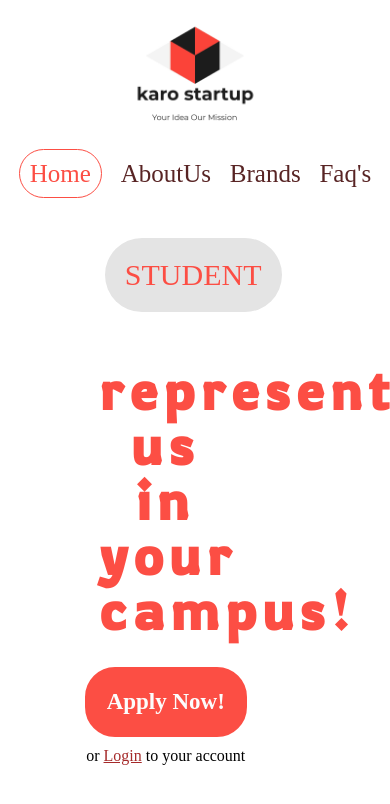
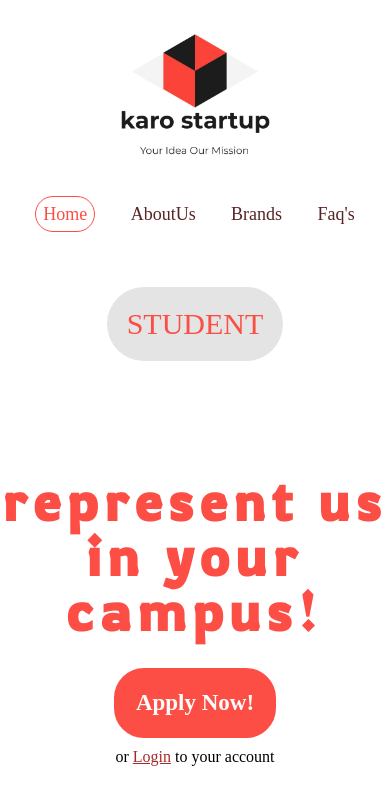
Before and after one commit to VPS07/webdevProject, a React (Create React App) app in the folder frontend/: page / in a window 390 px wide. Shown: the top 804 px of the page. Built offline with nearby package versions, Linux system fonts and the light colour scheme.

Commit message:
nav + home tab (mobile responsive)

```diff
--- a/frontend/src/components/App.jsx
+++ b/frontend/src/components/App.jsx
@@ -14,7 +14,6 @@ function App() {
     <Router>
       <div className="App">
         <Nav />
-
         <Routes>
           <Route path="/" element={<Home/>} />
           <Route path="/casignup" element={<CASignup/>} />
--- a/frontend/src/components/style/Home.css
+++ b/frontend/src/components/style/Home.css
@@ -63,3 +63,16 @@
   background-color: var(--alabaster);
   color: var(--sunset-orange);
 }
+
+@media only screen and (max-width: 850px) {
+  .home {
+    width: 100%;
+    height: 70vh;
+  }
+  .home > .links {
+    justify-content: center;
+  }
+  .home > .main > h1 {
+    width: 100%;
+  }
+}
--- a/frontend/src/components/style/nav/nav_mobile.css
+++ b/frontend/src/components/style/nav/nav_mobile.css
@@ -2,14 +2,18 @@
   nav {
     width: 100%;
     height: 20%;
+    margin-bottom: 40px;
   }
-
+  nav > .logo {
+    width: 200px;
+    height: 200;
+  }
   nav > ul {
     flex-direction: row;
+    height: 10%;
+    font-size: 18px;
   }
-
-  nav > .logo {
-    width: 40%;
-    height: 40%;
+  nav .active {
+    padding: 7px;
   }
 }
```
